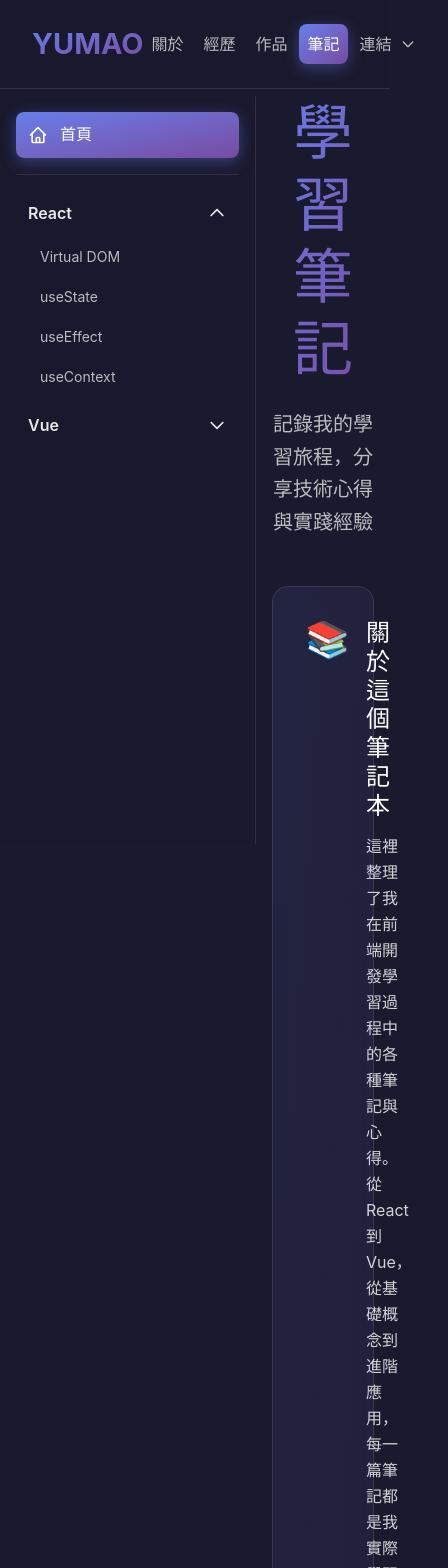
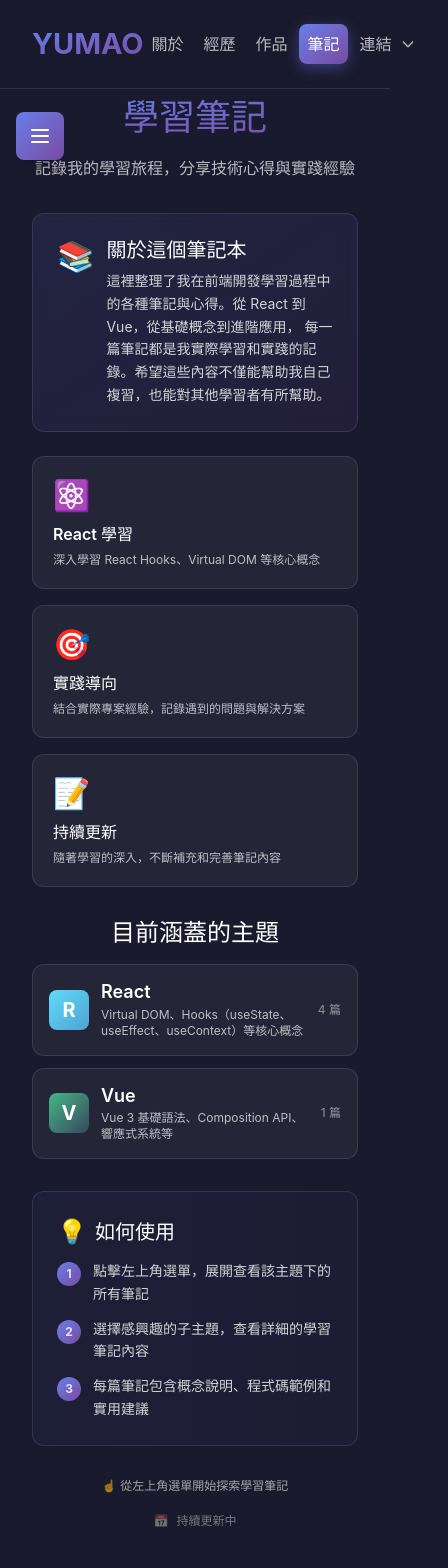
Before and after one commit to nkustyumao/yumao, a React (Vite) app: page /note in a window 390 px wide. Shown: the top 1568 px of the page, 448 px wide, since content can reach past the window. Built offline with nearby package versions, Linux system fonts and the light colour scheme.

Commit message:
優化筆記內容顯示，新增手機版側邊欄功能，調整樣式以改善響應式設計，確保內容不會超出螢幕，並優化長單詞換行及表格顯示。

```diff
--- a/src/components/Note.tsx
+++ b/src/components/Note.tsx
@@ -28,6 +28,7 @@ const noteCategories = [
 
 const Note = () => {
   const [selectedPage, setSelectedPage] = useState("home");
+  const [isSidebarOpen, setIsSidebarOpen] = useState(false);
 
   // 進入頁面時滾動到頂部
   useEffect(() => {
@@ -61,9 +62,27 @@ const Note = () => {
 
   return (
     <div className="min-h-screen bg-[#1a1a2e]">
-      <Sidebar categories={noteCategories} selectedPage={selectedPage} onSelectPage={setSelectedPage} />
-      {/* 主內容區域，左側留出 sidebar 空間 */}
-      <div className="ml-64 pt-24 pb-16">{renderContent()}</div>
+      {/* 手機版漢堡選單按鈕 */}
+      <button
+        onClick={() => setIsSidebarOpen(true)}
+        className="fixed left-4 top-28 z-30 md:hidden bg-gradient-to-br from-[#667eea] to-[#764ba2] text-white p-3 rounded-lg shadow-lg"
+        aria-label="開啟選單"
+      >
+        <svg className="w-6 h-6" fill="none" stroke="currentColor" viewBox="0 0 24 24">
+          <path strokeLinecap="round" strokeLinejoin="round" strokeWidth={2} d="M4 6h16M4 12h16M4 18h16" />
+        </svg>
+      </button>
+
+      <Sidebar
+        categories={noteCategories}
+        selectedPage={selectedPage}
+        onSelectPage={setSelectedPage}
+        isOpen={isSidebarOpen}
+        onClose={() => setIsSidebarOpen(false)}
+      />
+
+      {/* 主內容區域，桌面版左側留出 sidebar 空間，手機版全寬 */}
+      <div className="md:ml-64 pt-24 pb-16 px-4 md:px-0">{renderContent()}</div>
     </div>
   );
 };
--- a/src/components/NoteHomePage.tsx
+++ b/src/components/NoteHomePage.tsx
@@ -1,24 +1,24 @@
 const NoteHomePage = () => {
   return (
-    <article className="max-w-[900px] mx-auto px-4 text-white leading-relaxed">
+    <article className="max-w-[900px] mx-auto px-4 md:px-8 text-white leading-relaxed">
       {/* 主標題區域 */}
-      <header className="mb-12 text-center">
-        <h1 className="text-6xl font-bold mb-6 bg-gradient-to-br from-[#667eea] to-[#764ba2] bg-clip-text text-transparent">
+      <header className="mb-8 md:mb-12 text-center">
+        <h1 className="text-4xl md:text-6xl font-bold mb-4 md:mb-6 bg-gradient-to-br from-[#667eea] to-[#764ba2] bg-clip-text text-transparent">
           學習筆記
         </h1>
-        <p className="text-xl text-white/70 max-w-2xl mx-auto leading-relaxed">
+        <p className="text-base md:text-xl text-white/70 max-w-2xl mx-auto leading-relaxed">
           記錄我的學習旅程，分享技術心得與實踐經驗
         </p>
       </header>
 
       {/* 介紹區塊 */}
-      <div className="space-y-8 mb-12">
-        <div className="bg-gradient-to-br from-[rgba(102,126,234,0.1)] to-[rgba(118,75,162,0.1)] border border-white/10 rounded-2xl p-8 backdrop-blur-sm">
-          <div className="flex items-start gap-4">
-            <div className="text-4xl">📚</div>
+      <div className="space-y-6 md:space-y-8 mb-8 md:mb-12">
+        <div className="bg-gradient-to-br from-[rgba(102,126,234,0.1)] to-[rgba(118,75,162,0.1)] border border-white/10 rounded-xl md:rounded-2xl p-6 md:p-8 backdrop-blur-sm">
+          <div className="flex items-start gap-3 md:gap-4">
+            <div className="text-3xl md:text-4xl">📚</div>
             <div>
-              <h2 className="text-2xl font-semibold mb-3">關於這個筆記本</h2>
-              <p className="text-white/80 leading-relaxed">
+              <h2 className="text-xl md:text-2xl font-semibold mb-2 md:mb-3">關於這個筆記本</h2>
+              <p className="text-sm md:text-base text-white/80 leading-relaxed">
                 這裡整理了我在前端開發學習過程中的各種筆記與心得。從 React 到 Vue，從基礎概念到進階應用，
                 每一篇筆記都是我實際學習和實踐的記錄。希望這些內容不僅能幫助我自己複習，也能對其他學習者有所幫助。
               </p>
@@ -27,27 +27,27 @@ const NoteHomePage = () => {
         </div>
 
         {/* 特色卡片 */}
-        <div className="grid grid-cols-1 md:grid-cols-3 gap-6">
-          <div className="bg-white/5 border border-white/10 rounded-xl p-6 hover:bg-white/10 transition-all duration-300">
-            <div className="text-3xl mb-4">⚛️</div>
-            <h3 className="text-lg font-semibold mb-2">React 學習</h3>
-            <p className="text-sm text-white/70">
+        <div className="grid grid-cols-1 md:grid-cols-3 gap-4 md:gap-6">
+          <div className="bg-white/5 border border-white/10 rounded-xl p-5 md:p-6 hover:bg-white/10 transition-all duration-300">
+            <div className="text-3xl mb-3 md:mb-4">⚛️</div>
+            <h3 className="text-base md:text-lg font-semibold mb-2">React 學習</h3>
+            <p className="text-xs md:text-sm text-white/70">
               深入學習 React Hooks、Virtual DOM 等核心概念
             </p>
           </div>
 
-          <div className="bg-white/5 border border-white/10 rounded-xl p-6 hover:bg-white/10 transition-all duration-300">
-            <div className="text-3xl mb-4">🎯</div>
-            <h3 className="text-lg font-semibold mb-2">實踐導向</h3>
-            <p className="text-sm text-white/70">
+          <div className="bg-white/5 border border-white/10 rounded-xl p-5 md:p-6 hover:bg-white/10 transition-all duration-300">
+            <div className="text-3xl mb-3 md:mb-4">🎯</div>
+            <h3 className="text-base md:text-lg font-semibold mb-2">實踐導向</h3>
+            <p className="text-xs md:text-sm text-white/70">
               結合實際專案經驗，記錄遇到的問題與解決方案
             </p>
           </div>
 
-          <div className="bg-white/5 border border-white/10 rounded-xl p-6 hover:bg-white/10 transition-all duration-300">
-            <div className="text-3xl mb-4">📝</div>
-            <h3 className="text-lg font-semibold mb-2">持續更新</h3>
-            <p className="text-sm text-white/70">
+          <div className="bg-white/5 border border-white/10 rounded-xl p-5 md:p-6 hover:bg-white/10 transition-all duration-300">
+            <div className="text-3xl mb-3 md:mb-4">📝</div>
+            <h3 className="text-base md:text-lg font-semibold mb-2">持續更新</h3>
+            <p className="text-xs md:text-sm text-white/70">
               隨著學習的深入，不斷補充和完善筆記內容
             </p>
           </div>
@@ -55,73 +55,78 @@ const NoteHomePage = () => {
       </div>
 
       {/* 學習主題區域 */}
-      <div className="mb-12">
-        <h2 className="text-3xl font-bold mb-6 text-center">目前涵蓋的主題</h2>
-        <div className="space-y-4">
-          <div className="bg-white/5 border border-white/10 rounded-xl p-6 hover:border-[#667eea]/50 transition-all duration-300">
-            <div className="flex items-center gap-4">
-              <div className="w-12 h-12 bg-gradient-to-br from-[#61dafb] to-[#4fa3d1] rounded-lg flex items-center justify-center text-2xl font-bold">
+      <div className="mb-8 md:mb-12">
+        <h2 className="text-2xl md:text-3xl font-bold mb-4 md:mb-6 text-center">目前涵蓋的主題</h2>
+        <div className="space-y-3 md:space-y-4">
+          <div className="bg-white/5 border border-white/10 rounded-xl p-4 md:p-6 hover:border-[#667eea]/50 transition-all duration-300">
+            <div className="flex items-center gap-3 md:gap-4">
+              <div className="w-10 h-10 md:w-12 md:h-12 bg-gradient-to-br from-[#61dafb] to-[#4fa3d1] rounded-lg flex items-center justify-center text-xl md:text-2xl font-bold flex-shrink-0">
                 R
               </div>
-              <div className="flex-1">
-                <h3 className="text-xl font-semibold mb-1">React</h3>
-                <p className="text-sm text-white/70">
+              <div className="flex-1 min-w-0">
+                <h3 className="text-lg md:text-xl font-semibold mb-1">React</h3>
+                <p className="text-xs md:text-sm text-white/70 line-clamp-2">
                   Virtual DOM、Hooks（useState、useEffect、useContext）等核心概念
                 </p>
               </div>
-              <div className="text-sm text-white/50">4 篇筆記</div>
+              <div className="text-xs md:text-sm text-white/50 flex-shrink-0">4 篇</div>
             </div>
           </div>
 
-          <div className="bg-white/5 border border-white/10 rounded-xl p-6 hover:border-[#42b883]/50 transition-all duration-300">
-            <div className="flex items-center gap-4">
-              <div className="w-12 h-12 bg-gradient-to-br from-[#42b883] to-[#35495e] rounded-lg flex items-center justify-center text-2xl font-bold">
+          <div className="bg-white/5 border border-white/10 rounded-xl p-4 md:p-6 hover:border-[#42b883]/50 transition-all duration-300">
+            <div className="flex items-center gap-3 md:gap-4">
+              <div className="w-10 h-10 md:w-12 md:h-12 bg-gradient-to-br from-[#42b883] to-[#35495e] rounded-lg flex items-center justify-center text-xl md:text-2xl font-bold flex-shrink-0">
                 V
               </div>
-              <div className="flex-1">
-                <h3 className="text-xl font-semibold mb-1">Vue</h3>
-                <p className="text-sm text-white/70">
+              <div className="flex-1 min-w-0">
+                <h3 className="text-lg md:text-xl font-semibold mb-1">Vue</h3>
+                <p className="text-xs md:text-sm text-white/70 line-clamp-2">
                   Vue 3 基礎語法、Composition API、響應式系統等
                 </p>
               </div>
-              <div className="text-sm text-white/50">1 篇筆記</div>
+              <div className="text-xs md:text-sm text-white/50 flex-shrink-0">1 篇</div>
             </div>
           </div>
         </div>
       </div>
 
       {/* 使用指南 */}
-      <div className="bg-gradient-to-r from-[rgba(102,126,234,0.05)] to-[rgba(118,75,162,0.05)] border border-white/10 rounded-2xl p-8">
-        <h2 className="text-2xl font-bold mb-4 flex items-center gap-3">
-          <span>💡</span>
+      <div className="bg-gradient-to-r from-[rgba(102,126,234,0.05)] to-[rgba(118,75,162,0.05)] border border-white/10 rounded-xl md:rounded-2xl p-6 md:p-8">
+        <h2 className="text-xl md:text-2xl font-bold mb-3 md:mb-4 flex items-center gap-2 md:gap-3">
+          <span className="text-2xl md:text-3xl">💡</span>
           <span>如何使用</span>
         </h2>
-        <div className="space-y-3 text-white/80">
+        <div className="space-y-3 text-sm md:text-base text-white/80">
           <div className="flex items-start gap-3">
-            <div className="w-6 h-6 bg-gradient-to-br from-[#667eea] to-[#764ba2] rounded-full flex items-center justify-center text-sm font-bold flex-shrink-0 mt-0.5">
+            <div className="w-6 h-6 bg-gradient-to-br from-[#667eea] to-[#764ba2] rounded-full flex items-center justify-center text-xs md:text-sm font-bold flex-shrink-0 mt-0.5">
               1
             </div>
-            <p>點擊左側側邊欄的主題分類，展開查看該主題下的所有筆記</p>
+            <p className="leading-relaxed">
+              <span className="md:hidden">點擊左上角選單，</span>
+              <span className="hidden md:inline">點擊左側側邊欄的主題分類，</span>
+              展開查看該主題下的所有筆記
+            </p>
           </div>
           <div className="flex items-start gap-3">
-            <div className="w-6 h-6 bg-gradient-to-br from-[#667eea] to-[#764ba2] rounded-full flex items-center justify-center text-sm font-bold flex-shrink-0 mt-0.5">
+            <div className="w-6 h-6 bg-gradient-to-br from-[#667eea] to-[#764ba2] rounded-full flex items-center justify-center text-xs md:text-sm font-bold flex-shrink-0 mt-0.5">
               2
             </div>
-            <p>選擇感興趣的子主題，查看詳細的學習筆記內容</p>
+            <p className="leading-relaxed">選擇感興趣的子主題，查看詳細的學習筆記內容</p>
           </div>
           <div className="flex items-start gap-3">
-            <div className="w-6 h-6 bg-gradient-to-br from-[#667eea] to-[#764ba2] rounded-full flex items-center justify-center text-sm font-bold flex-shrink-0 mt-0.5">
+            <div className="w-6 h-6 bg-gradient-to-br from-[#667eea] to-[#764ba2] rounded-full flex items-center justify-center text-xs md:text-sm font-bold flex-shrink-0 mt-0.5">
               3
             </div>
-            <p>每篇筆記包含概念說明、程式碼範例和實用建議</p>
+            <p className="leading-relaxed">每篇筆記包含概念說明、程式碼範例和實用建議</p>
           </div>
         </div>
       </div>
 
       {/* 底部引導 */}
-      <div className="mt-12 text-center">
-        <p className="text-white/60 text-sm mb-4">
-          ← 從左側選單開始探索學習筆記
+      <div className="mt-8 md:mt-12 text-center">
+        <p className="text-white/60 text-xs md:text-sm mb-3 md:mb-4">
+          <span className="md:hidden">☝️ 從左上角選單開始探索學習筆記</span>
+          <span className="hidden md:inline">← 從左側選單開始探索學習筆記</span>
         </p>
         <div className="inline-flex items-center gap-2 text-xs text-white/40">
           <span>📅</span>
--- a/src/components/Sidebar.tsx
+++ b/src/components/Sidebar.tsx
@@ -15,9 +15,11 @@ interface SidebarProps {
   categories: Category[];
   selectedPage: string;
   onSelectPage: (pageId: string) => void;
+  isOpen: boolean;
+  onClose: () => void;
 }
 
-const Sidebar = ({ categories, selectedPage, onSelectPage }: SidebarProps) => {
+const Sidebar = ({ categories, selectedPage, onSelectPage, isOpen, onClose }: SidebarProps) => {
   const [expandedCategories, setExpandedCategories] = useState<string[]>(["react"]);
 
   const toggleCategory = (categoryId: string) => {
@@ -26,14 +28,30 @@ const Sidebar = ({ categories, selectedPage, onSelectPage }: SidebarProps) => {
     );
   };
 
+  const handlePageSelect = (pageId: string) => {
+    onSelectPage(pageId);
+    onClose(); // 手機版選擇後關閉側邊欄
+  };
+
   return (
-    <aside className="fixed left-0 top-24 bottom-0 w-64 bg-[rgba(26,26,46,0.95)] backdrop-blur-[10px] border-r border-white/10 overflow-y-auto z-50">
+    <>
+      {/* 手機版遮罩 */}
+      {isOpen && (
+        <div
+          className="fixed inset-0 bg-black/50 z-40 md:hidden"
+          onClick={onClose}
+        />
+      )}
+
+      {/* 側邊欄 */}
+      <aside className={`fixed left-0 top-24 bottom-0 w-64 bg-[rgba(26,26,46,0.95)] backdrop-blur-[10px] border-r border-white/10 overflow-y-auto z-50 transition-transform duration-300
+        ${isOpen ? 'translate-x-0' : '-translate-x-full'} md:translate-x-0`}>
       <div className="p-4">
         {/* <h2 className="text-xl font-bold text-white mb-4 px-2">學習筆記</h2> */}
 
         {/* 首頁按鈕 */}
         <button
-          onClick={() => onSelectPage("home")}
+          onClick={() => handlePageSelect("home")}
           className={`w-full flex items-center gap-3 px-3 py-2.5 mb-4 text-left rounded-lg transition-all duration-300 ${
             selectedPage === "home"
               ? "bg-gradient-to-br from-[#667eea] to-[#764ba2] text-white shadow-[0_4px_15px_rgba(102,126,234,0.4)]"
@@ -84,7 +102,7 @@ const Sidebar = ({ categories, selectedPage, onSelectPage }: SidebarProps) => {
                   {category.subPages.map((subPage) => (
                     <button
                       key={subPage.id}
-                      onClick={() => onSelectPage(subPage.id)}
+                      onClick={() => handlePageSelect(subPage.id)}
                       className={`w-full text-left px-4 py-2 rounded-lg transition-all duration-300 text-sm ${
                         selectedPage === subPage.id
                           ? "bg-gradient-to-br from-[#667eea] to-[#764ba2] text-white shadow-[0_4px_15px_rgba(102,126,234,0.4)]"
@@ -101,6 +119,7 @@ const Sidebar = ({ categories, selectedPage, onSelectPage }: SidebarProps) => {
         })}
       </div>
     </aside>
+    </>
   );
 };
 
--- a/src/index.css
+++ b/src/index.css
@@ -56,3 +56,43 @@ h1, h2, h3, h4, h5, h6 {
 ::-webkit-scrollbar-thumb:hover {
   background: #764ba2;
 }
+
+/* 筆記內容優化 */
+pre {
+  overflow-x: auto;
+  -webkit-overflow-scrolling: touch;
+  max-width: 100%;
+}
+
+pre code {
+  display: block;
+  white-space: pre;
+  word-wrap: normal;
+  font-size: 0.875rem;
+  line-height: 1.5;
+}
+
+@media (max-width: 768px) {
+  pre code {
+    font-size: 0.75rem;
+  }
+}
+
+/* 確保內容不會超出螢幕 */
+article img {
+  max-width: 100%;
+  height: auto;
+}
+
+/* 優化表格在手機上的顯示 */
+table {
+  display: block;
+  overflow-x: auto;
+  -webkit-overflow-scrolling: touch;
+}
+
+/* 優化長單詞換行 */
+article p, article li {
+  word-wrap: break-word;
+  overflow-wrap: break-word;
+}
```
